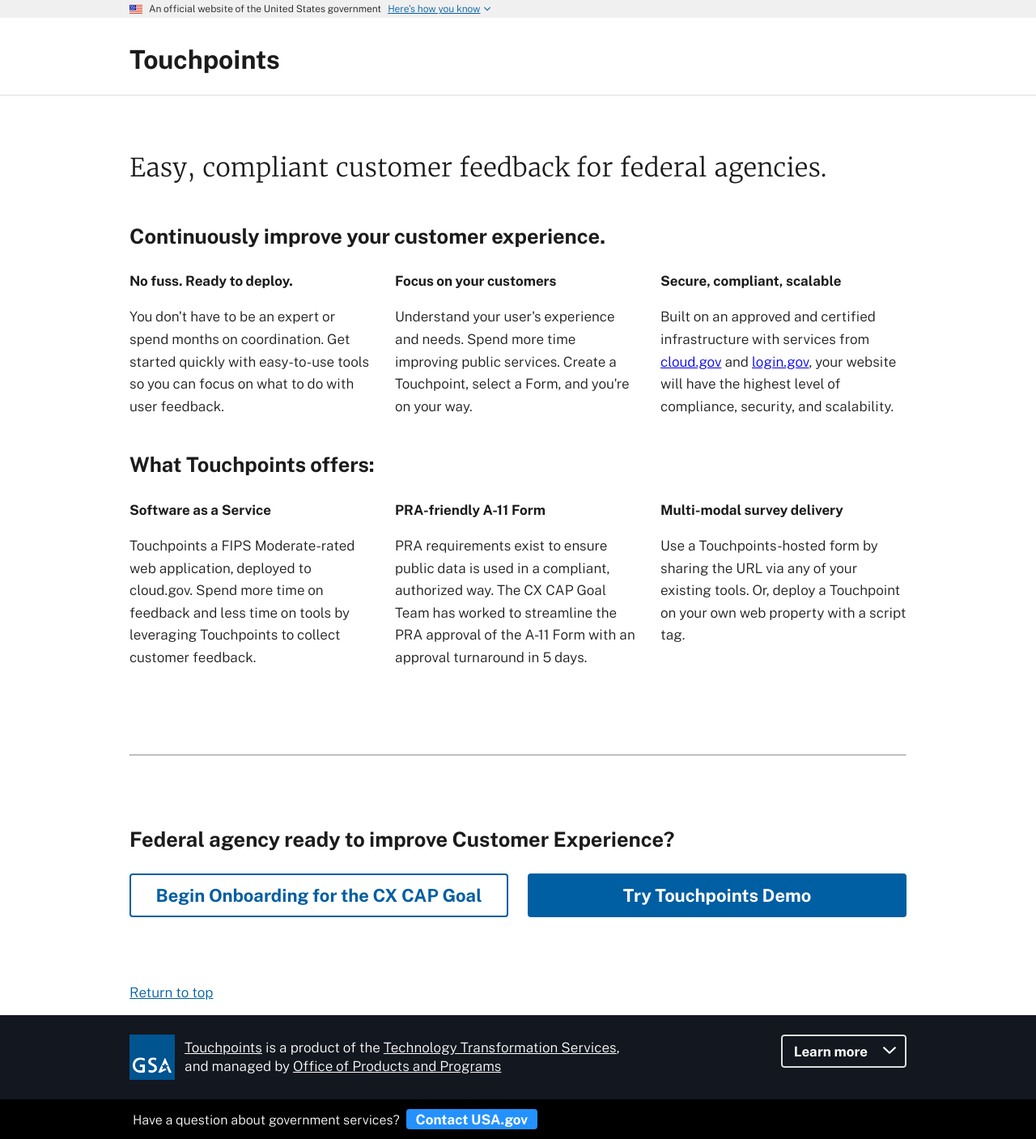
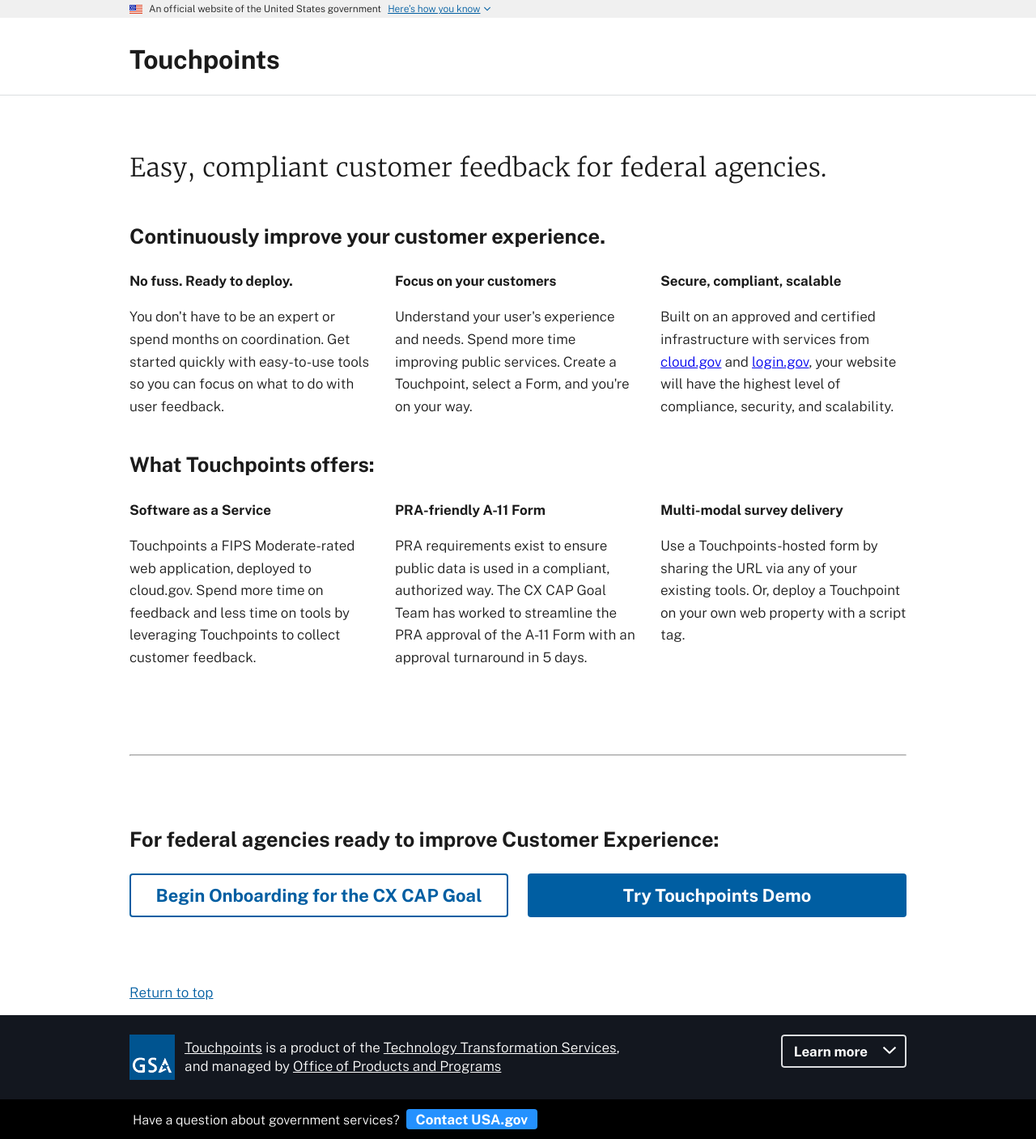
Before and after one commit to GSA-TTS/touchpoints-site, a Jekyll site: the page built from index.md, in a window 1280 px wide. Shown: the whole page at 81% size. Built offline with Jekyll 4.4.1, drawn with Linux system fonts in a browser that asks for light colours.

Commit message:
improve clarity of CTA

```diff
--- a/index.md
+++ b/index.md
@@ -92,7 +92,7 @@ deck: "Easy, compliant customer feedback for federal agencies."
   <div class="grid-row grid-gap-lg">
     <div class="tablet:grid-col">
       <h2>
-        Federal agency ready to improve Customer Experience?
+        For federal agencies ready to improve Customer Experience:
       </h2>
     </div>
   </div>
```
